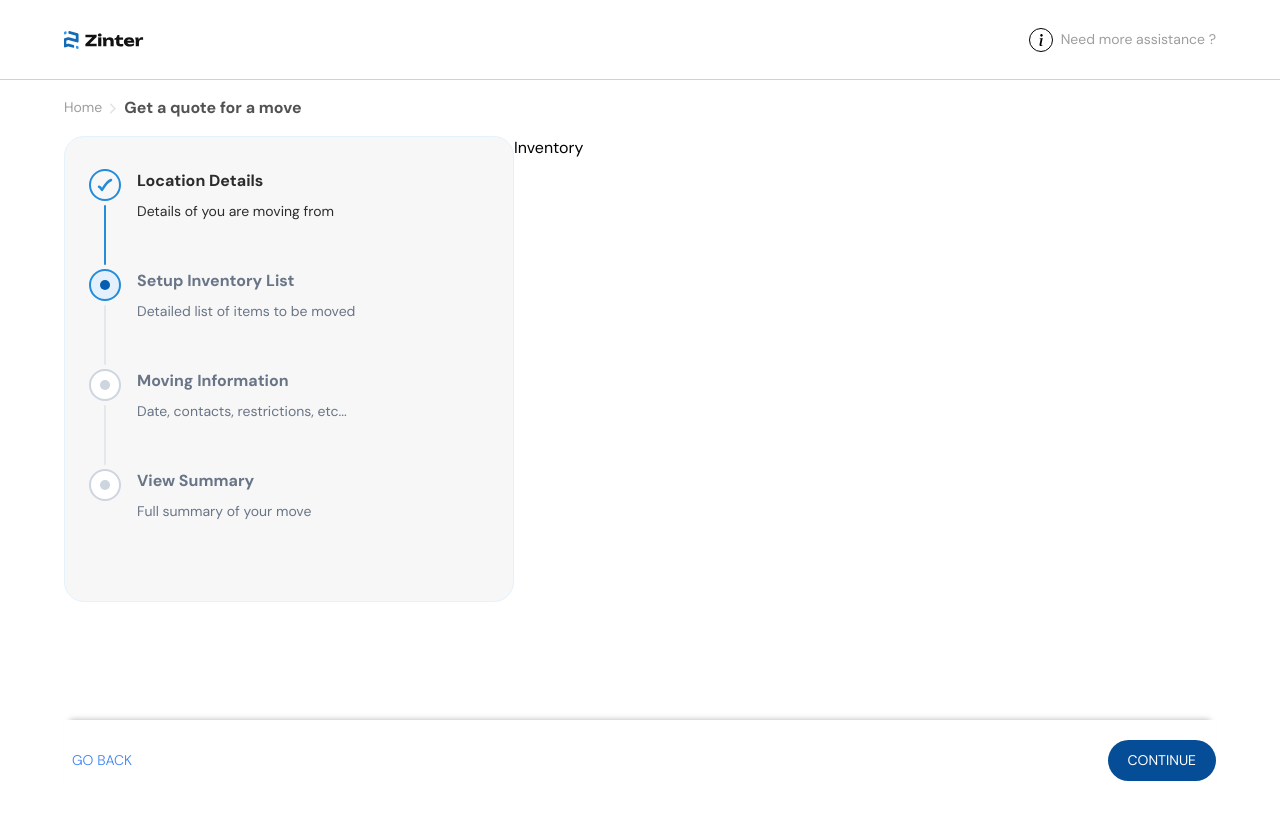
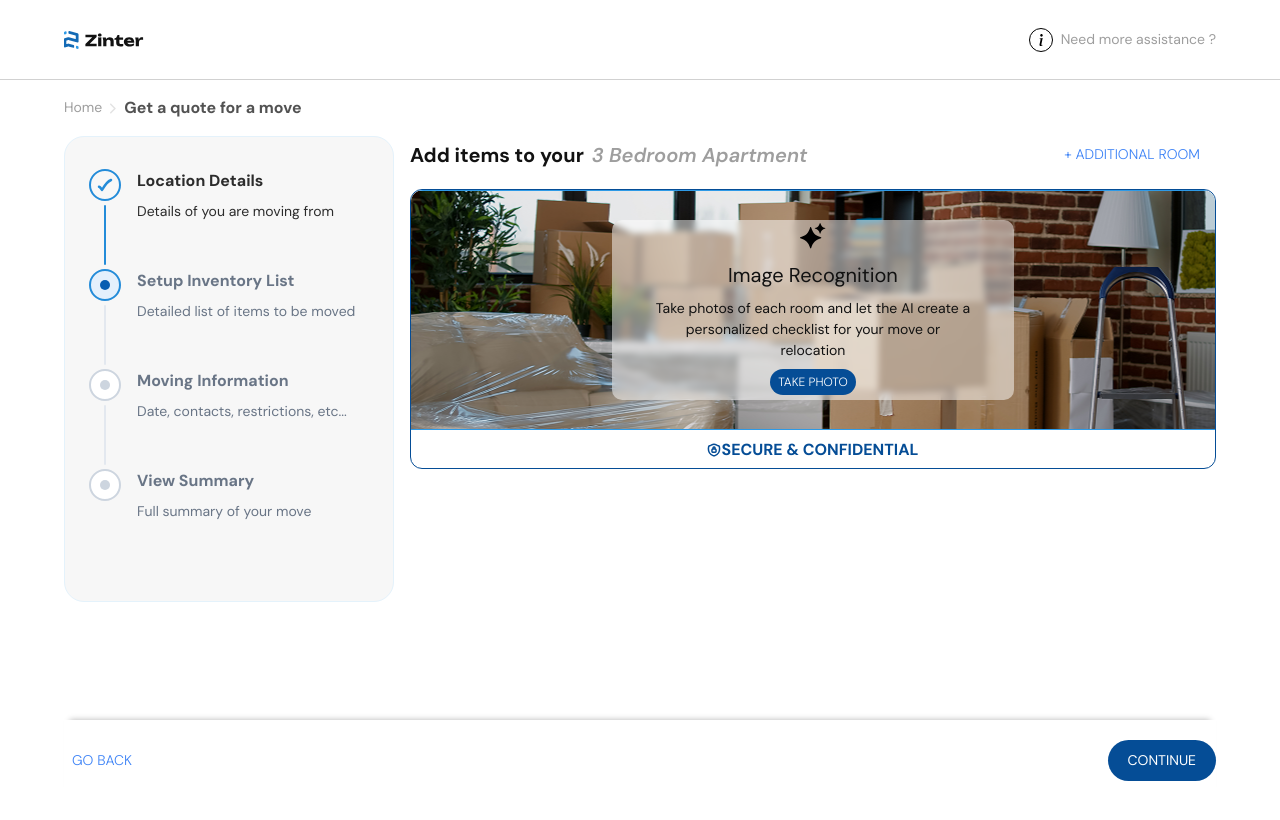
Before and after one commit to Zinter-BV/Frontend-code, a React (Create React App) app: page /quote in a window 1280 px wide. Both pictures are taken after a click on the button "CONTINUE". Shown: the top 820 px of the page. Built offline with nearby package versions, Linux system fonts and the light colour scheme; a web font is replaced by a local one.

Commit message:
Worked on the upload image for ai recognition

```diff
--- a/src/components/InventoryList.jsx
+++ b/src/components/InventoryList.jsx
@@ -1,9 +1,25 @@
 import React from "react";
+import UploadImageForAIRecognition from "./UploadImageForAIRecognition";
 
 const InventoryList = () => {
   return (
-    <div>
-      <p>Inventory</p>
+    <div className="ml-4  w-full">
+      <div className="overflow-y-scroll pb-[40px] h-[700px] custom-scroll ">
+        <div className="flex items-center w-full justify-between">
+          <div className="flex items-center">
+            <h3 className="mr-2 font-sans text-[20px] font-bold text-[#121212] ">
+              Add items to your
+            </h3>
+            <p className="font-sans text-[20px] font-semibold italic text-[#9e9e9e]">
+              3 Bedroom Apartment
+            </p>
+          </div>
+          <button className="text-[#3C82F6] self-center hover:bg-primary py-2 px-4 hover:text-white rounded-[20px] cursor-pointer text-[14px] text-manrope font-light ">
+            + ADDITIONAL ROOM
+          </button>
+        </div>
+        <UploadImageForAIRecognition />
+      </div>
     </div>
   );
 };
--- /dev/null
+++ b/src/components/UploadImageForAIRecognition.css
@@ -0,0 +1,3 @@
+.imageContainer{
+    background: url('../Assets/Rectangle 17796.png');
+}
--- /dev/null
+++ b/src/components/UploadImageForAIRecognition.jsx
@@ -0,0 +1,84 @@
+import React from "react";
+import image from "../Assets/Rectangle 17796.png";
+import "./UploadImageForAIRecognition.css";
+
+const UploadImageForAIRecognition = () => {
+  return (
+    <div className="mt-4 w-full h-[280px] border-[1px] border-[#054D96] rounded-[12px]">
+      <div
+        style={{
+          backgroundSize: "cover",
+          backgroundPosition: "center",
+        }}
+        className="w-full imageContainer flex justify-center items-center rounded-t-[12px] h-[240px]"
+      >
+        <div className="backdrop-blur-[3px] bg-[rgba(255,255,255,0.50)] w-[50%] h-[75%] rounded-[10px]  ">
+          <div className="flex flex-col w-[80%] mx-auto items-center">
+            <svg
+              xmlns="http://www.w3.org/2000/svg"
+              width="32"
+              height="32"
+              viewBox="0 0 32 32"
+              fill="none"
+            >
+              <path
+                d="M23.9718 18.2614C18.0798 20.208 16.1178 22.1704 14.1711 28.0621C14.0109 28.5465 13.326 28.5465 13.1659 28.0621C11.2193 22.1701 9.25689 20.2081 3.36523 18.2614C2.88086 18.1013 2.88086 17.4164 3.36523 17.2562C9.25723 15.3096 11.2192 13.3472 13.1659 7.45556C13.3261 6.97119 14.011 6.97119 14.1711 7.45556C16.1177 13.3476 18.0801 15.3096 23.9718 17.2562C24.4561 17.4164 24.4561 18.1013 23.9718 18.2614Z"
+                fill="black"
+              />
+              <path
+                d="M28.246 8.58524C25.3007 9.55791 24.319 10.5397 23.345 13.4862C23.2656 13.7284 22.9231 13.7284 22.8424 13.4862C21.8697 10.5409 20.888 9.55924 17.9414 8.58524C17.6992 8.50581 17.6992 8.16337 17.9414 8.08264C20.8867 7.10997 21.8684 6.12821 22.8424 3.18164C22.9218 2.93945 23.2643 2.93945 23.345 3.18164C24.3177 6.12694 25.2994 7.10864 28.246 8.08264C28.4882 8.16207 28.4882 8.50451 28.246 8.58524Z"
+                fill="black"
+              />
+            </svg>
+            <p className="font-sans text-[20px] my-2 text-[#121212] ">
+              Image Recognition
+            </p>
+            <p className=" font-sans text-[14px] text-center text-[#121212] mb-2">
+              Take photos of each room and let the AI create a personalized
+              checklist for your move or relocation
+            </p>
+            <button className="self-center bg-primary py-1 px-2 text-white rounded-[20px] cursor-pointer text-[12px] text-manrope font-light ">
+              TAKE PHOTO
+            </button>
+          </div>
+        </div>
+      </div>
+      <div className="w-full flex items-center justify-center h-[40px]">
+        <svg
+          xmlns="http://www.w3.org/2000/svg"
+          width="14"
+          height="14"
+          viewBox="0 0 14 14"
+          fill="none"
+        >
+          <g clip-path="url(#clip0_1323_4742)">
+            <path
+              d="M6.99947 1.1665C5.2448 1.1665 4.1073 2.34425 2.76213 2.77359C2.21497 2.94859 1.94138 3.0355 1.83055 3.15859C1.71972 3.28109 1.68763 3.46134 1.62288 3.82067C0.928717 7.66834 2.44538 11.2255 6.06205 12.6103C6.44997 12.7591 6.64422 12.8332 7.00122 12.8332C7.35822 12.8332 7.55305 12.7585 7.94155 12.6098C11.5576 11.2255 13.0726 7.66834 12.3784 3.82067C12.3136 3.46134 12.281 3.28109 12.1701 3.158C12.0593 3.03492 11.7863 2.948 11.2391 2.77359C9.89338 2.34425 8.75413 1.1665 6.99947 1.1665Z"
+              stroke="#054D96"
+              stroke-width="1.5"
+              stroke-linecap="round"
+              stroke-linejoin="round"
+            />
+            <path
+              d="M5.9799 5.80928C5.9799 5.77428 5.98456 5.57244 5.98573 5.31928C5.98573 5.08711 5.9659 4.86428 6.07673 4.66011C6.4909 3.83528 7.6809 3.91928 7.9749 4.75928C8.02565 4.89753 8.02915 5.11628 8.0274 5.31928C8.02565 5.57769 8.0309 5.80928 8.0309 5.80928M6.03065 6.05486C5.40065 6.05486 5.08565 6.50986 5.01565 6.78986C4.94565 7.06986 4.94565 8.08486 4.98765 8.50486C5.12765 9.02986 5.47765 9.24686 5.82065 9.31686C6.13565 9.34486 7.46565 9.33436 7.85065 9.33436C8.41065 9.34486 8.83065 9.13486 9.00565 8.50486C9.04065 8.29486 9.07565 7.13986 8.98815 6.78986C8.80265 6.22986 8.34065 6.05486 7.99065 6.05486H6.03065Z"
+              stroke="#054D96"
+              stroke-width="1.5"
+              stroke-linecap="round"
+              stroke-linejoin="round"
+            />
+          </g>
+          <defs>
+            <clipPath id="clip0_1323_4742">
+              <rect width="14" height="14" fill="white" />
+            </clipPath>
+          </defs>
+        </svg>
+        <p className="text-[#054D96] font-sans tetxt-[14px] font-bold  ">
+          SECURE & CONFIDENTIAL
+        </p>
+      </div>
+    </div>
+  );
+};
+
+export default UploadImageForAIRecognition;
```
Also changed, not shown: src/Assets/Rectangle 17796.png (added).
